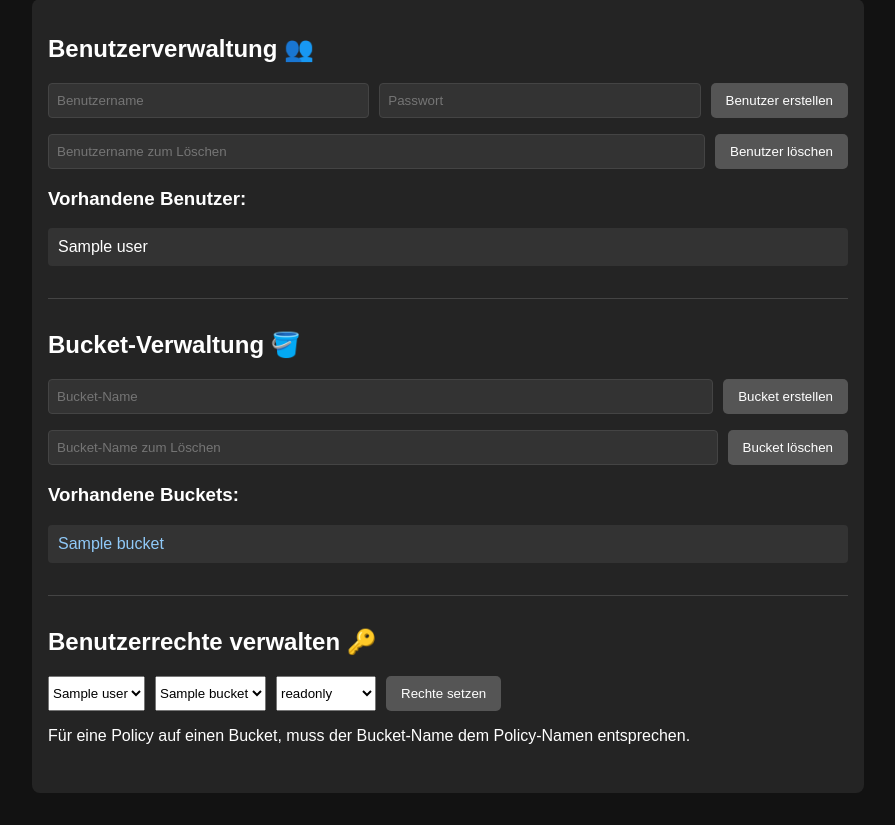
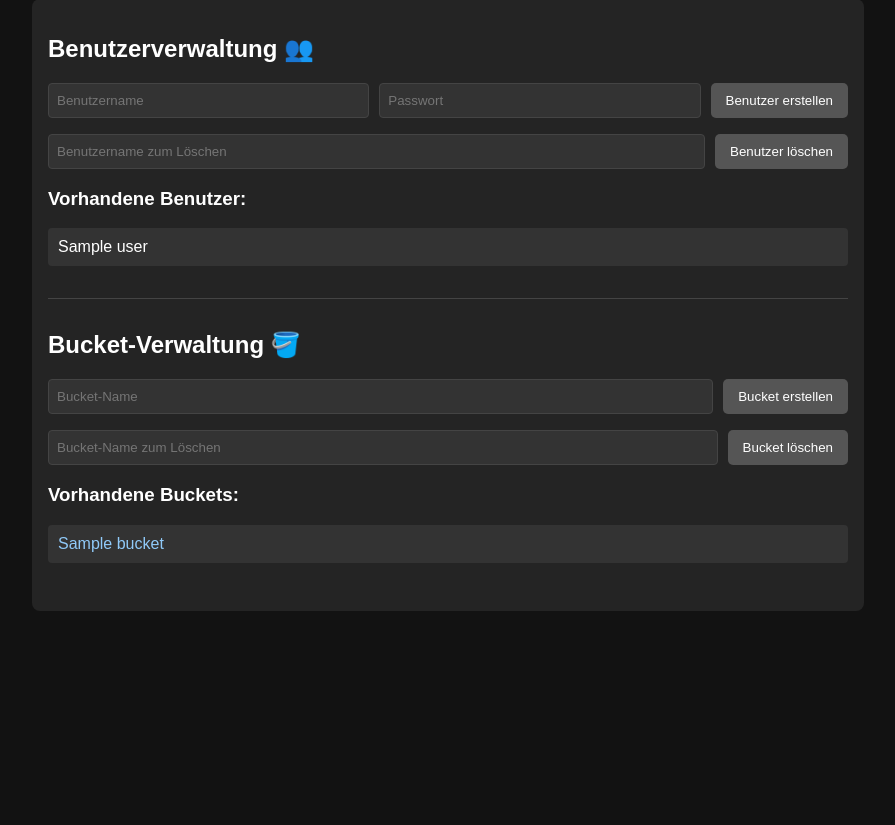
Before and after one commit to wlanboy/minioaccess, a FastAPI app: template templates/index.html in a window 1280 px wide. Shown: the part 102-927 px from the top of the page, without its empty margins (192-1087 px from the left). After the commit the page ends 713 px from the top, so only its background shows below. Run offline with FastAPI, Linux system fonts and the light colour scheme; the template is opened without the code that fills it: most values are stand-ins (such as "Sample title", 1, 10 or a date in 2020); parts of the project's set-up code (start-up, migrations or seed data) failed here and were passed over.

Commit message:
new acl view

```diff
--- a/templates/index.html
+++ b/templates/index.html
@@ -53,34 +53,5 @@
             </ul>
         </section>
 
-        <hr>
-
-        <section>
-            <h2>Benutzerrechte verwalten 🔑</h2>
-            <form method="POST">
-                <input type="hidden" name="action" value="set_policy">
-
-                <select name="policy_user">
-                    {% for user in users %}
-                        <option value="{{ user }}">{{ user }}</option>
-                    {% endfor %}
-                </select>
-
-                <select name="policy_bucket">
-                    {% for bucket in buckets %}
-                        <option value="{{ bucket }}">{{ bucket }}</option>
-                    {% endfor %}
-                </select>
-
-                <select name="policy_name">
-                    <option value="readonly">readonly</option>
-                    <option value="readwrite">readwrite</option>
-                    <option value="none">keine Rechte</option>
-                </select>
-                <button type="submit">Rechte setzen</button>
-            </form>
-            <p>Für eine Policy auf einen Bucket, muss der Bucket-Name dem Policy-Namen entsprechen.</p>
-        </section>
-
     </div>
 {% endblock %}
```
